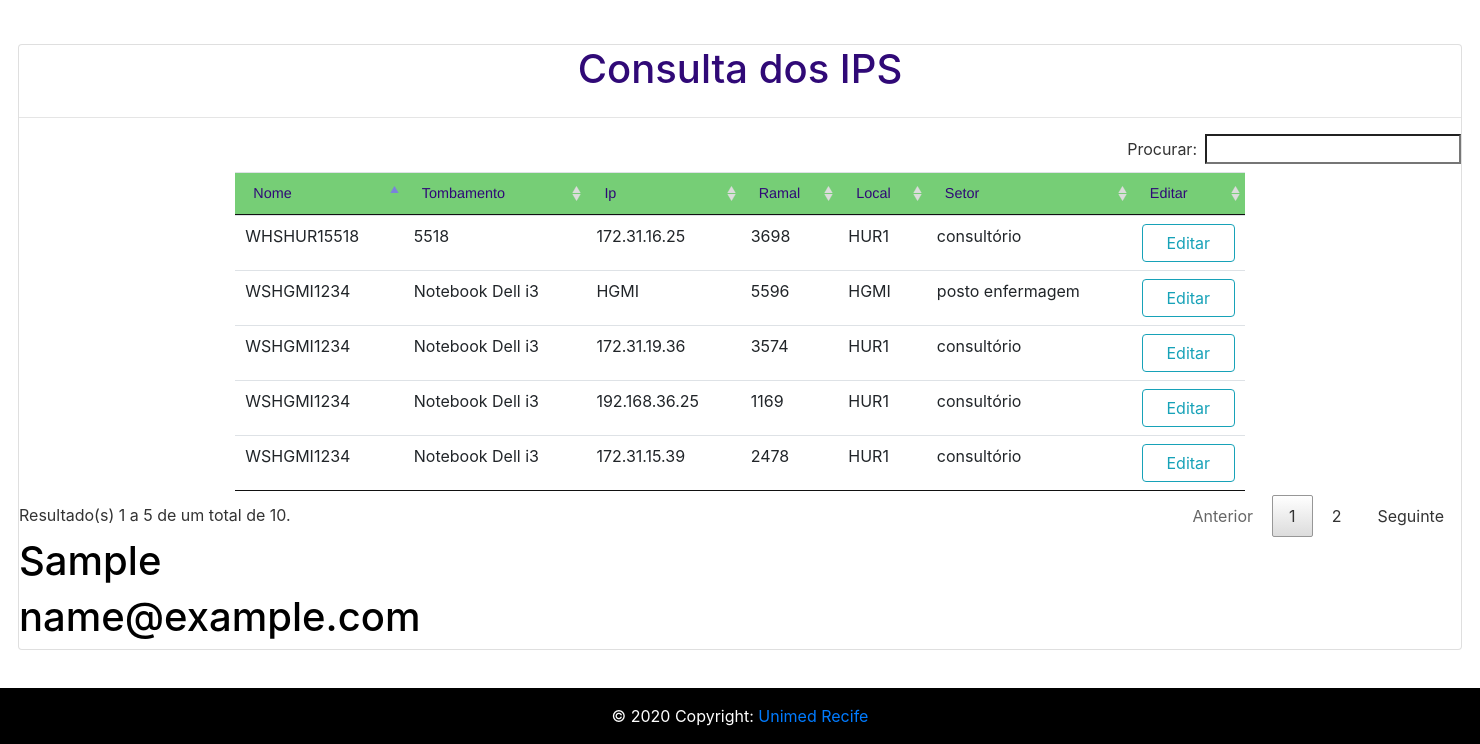
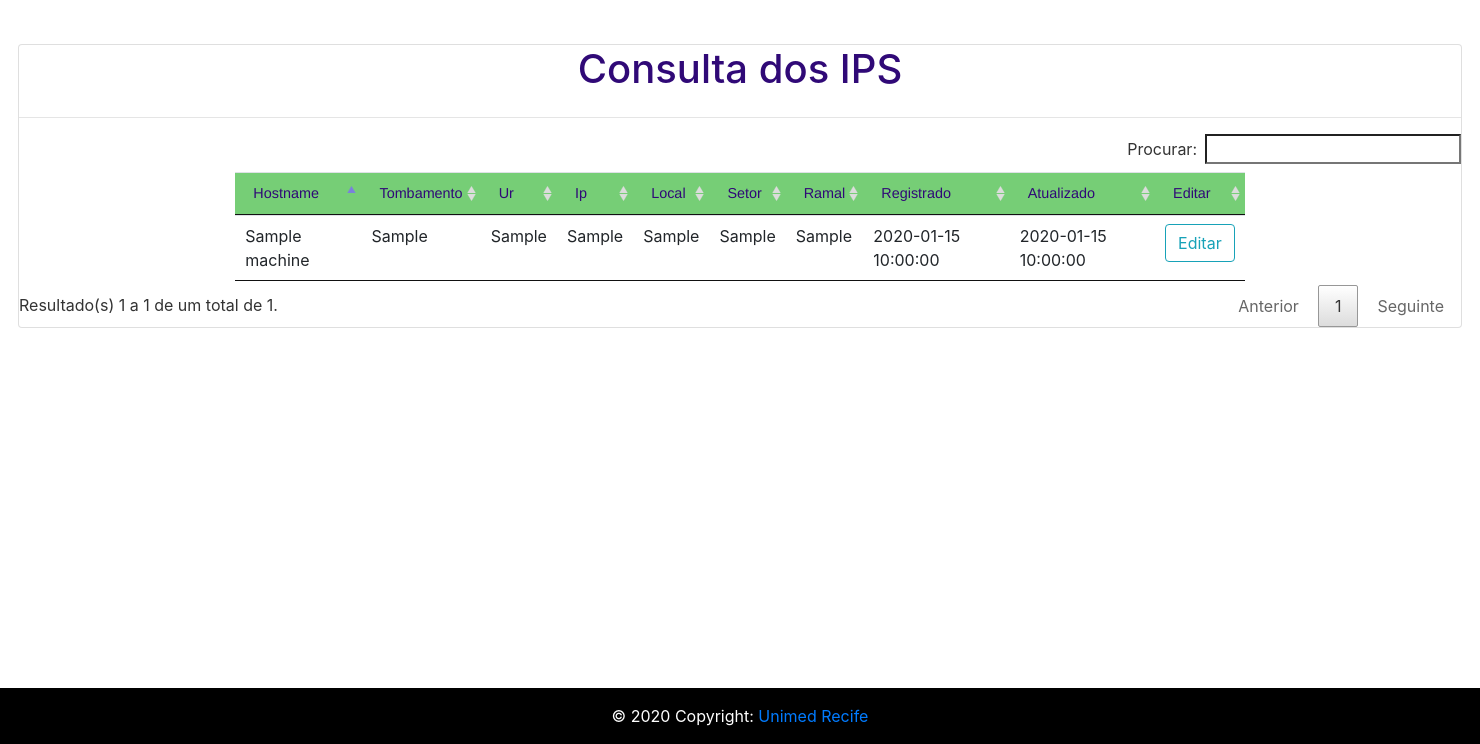
Before and after one commit to aluisq/learning_flask, a Flask app: page /ips in a window 1480 px wide. Shown: the part 56-800 px from the top of the page. Run offline with Flask 2, Linux system fonts and the light colour scheme; a user stored in the database is signed in; tables that the repository leaves empty hold one stand-in row (values such as "Sample post"); some libraries are stand-ins or nearby versions.

Commit message:
retrieve machines's info from db

```diff
--- a/app/__init__.py
+++ b/app/__init__.py
@@ -20,8 +20,8 @@ login_manager = LoginManager(app)
 bootstrap = Bootstrap(app)
 db = SQLAlchemy(app)
 
-from app.views import views, admin_views
-from app.models import users
+from app.views import views, admin_view
+from app.models import users, machines
 
 db.init_app(app)
 db.create_all()
--- a/app/templates/public/templates/ips.html
+++ b/app/templates/public/templates/ips.html
@@ -16,112 +16,34 @@
             <table id="ipTable" class="table" style="width:70%;  margin: auto; ">
                 <thead>
                     <tr>
-                        <th>Nome</th>
+                        <th>Hostname</th>
                         <th>Tombamento</th>
+                        <th>Ur</th>
                         <th>Ip</th>
-                        <th>Ramal</th>
                         <th>Local</th>
                         <th>Setor</th>
+                        <th>Ramal</th>
+                        <th>Registrado</th>
+                        <th>Atualizado</th>
                         <th>Editar</th>
                     </tr>
                 </thead>
                 <tbody>
+                    {% for machine in machines %}
                     <tr>
-                        <td>WSHGMI1234</td>
-                        <td>Notebook Dell i3</td>
-                        <td>HGMI</td>
-                        <td>5596</td>
-                        <td>HGMI</td>
-                        <td>posto enfermagem</td>
+                        <td>{{machine.hostname}}</td>
+                        <td>{{machine.tipping}}</td>
+                        <td>{{machine.ur}}</td>
+                        <td>{{machine.ip}}</td>
+                        <td>{{machine.local}}</td>
+                        <td>{{machine.sector}}</td>
+                        <td>{{machine.ramal}}</td>
+                        <td>{{machine.created_at}}</td>
+                        <td>{{machine.updated_at}}</td>
                         <td><button class="btn btn-sl btn-outline-info btn-block" type="submit">Editar</button></td>
                     </tr>
-                    <tr>
-                        <td>WHSHUR15518</td>
-                        <td>5518</td>
-                        <td>172.31.16.25</td>
-                        <td>3698</td>
-                        <td>HUR1</td>
-                        <td>consultório</td>
-                        <td><button class="btn btn-sl btn-outline-info btn-block" type="submit">Editar</button></td>
-                    </tr>
-                    <tr>
-                        <td>WSHGMI1234</td>
-                        <td>Notebook Dell i3</td>
-                        <td>172.31.19.36</td>
-                        <td>3574</td>
-                        <td>HUR1</td>
-                        <td>consultório</td>
-                        <td><button class="btn btn-sl btn-outline-info btn-block" type="submit">Editar</button></td>
-                    </tr>
-                    <tr>
-                        <td>WSHGMI1234</td>
-                        <td>Notebook Dell i3</td>
-                        <td>192.168.36.25</td>
-                        <td>1169</td>
-                        <td>HUR1</td>
-                        <td>consultório</td>
-                        <td><button class="btn btn-sl btn-outline-info btn-block" type="submit">Editar</button></td>
-                    </tr>
-                    <tr>
-                        <td>WSHGMI1234</td>
-                        <td>Notebook Dell i3</td>
-                        <td>172.31.15.39</td>
-                        <td>2478</td>
-                        <td>HUR1</td>
-                        <td>consultório</td>
-                        <td><button class="btn btn-sl btn-outline-info btn-block" type="submit">Editar</button></td>
-                    </tr>
-                    <tr>
-                        <td>WSHGMI1234</td>
-                        <td>Notebook Dell i3</td>
-                        <td>172.31.19.16</td>
-                        <td>4258</td>
-                        <td>HUR1</td>
-                        <td>consultório</td>
-                        <td><button class="btn btn-sl btn-outline-info btn-block" type="submit">Editar</button></td>
-                    </tr>
-                    <tr>
-                        <td>WSHGMI1234</td>
-                        <td>Notebook Dell i3</td>
-                        <td>172.31.16.20</td>
-                        <td>7854</td>
-                        <td>HUR1</td>
-                        <td>consultório</td>
-                        <td><button class="btn btn-sl btn-outline-info btn-block" type="submit">Editar</button></td>
-                    </tr>
-                    <tr>
-                        <td>WSHGMI1234</td>
-                        <td>Notebook Dell i3</td>
-                        <td>172.31.10.21</td>
-                        <td>9654</td>
-                        <td>HUR1</td>
-                        <td>consultório</td>
-                        <td><button class="btn btn-sl btn-outline-info btn-block" type="submit">Editar</button></td>
-                    </tr>
-                    <tr>
-                        <td>WSHGMI1234</td>
-                        <td>Notebook Dell i3</td>
-                        <td>192.168.11.14</td>
-                        <td>5789</td>
-                        <td>HUR1</td>
-                        <td>consultório</td>
-                        <td><button class="btn btn-sl btn-outline-info btn-block" type="submit">Editar</button></td>
-                    </tr>
-                    <tr>
-                        <td>WSHGMI1234</td>
-                        <td>Notebook Dell i3</td>
-                        <td>192.168.16.25</td>
-                        <td>3188</td>
-                        <td>HUR1</td>
-                        <td>consultório</td>
-                        <td><button class="btn btn-sl btn-outline-info btn-block" type="submit">Editar</button></td>
-                    </tr>
+                    {% endfor %}
             </table>
-            {% for user in users %}
-            <h1>{{user.first_name}}</h1>
-            <h1>{{user.email}}</h1>
-            {% endfor %}
-
         </div>
     </div>
 {% endblock %}
--- a/app/views/views.py
+++ b/app/views/views.py
@@ -1,6 +1,7 @@
 import datetime
 from app import app, db
 from app.models.users import User
+from app.models.machines import Machine
 from flask import render_template, request, redirect, url_for, send_file
 from flask_login import login_user, logout_user, login_required, current_user
 from app.helpers.authentication import Auth
@@ -14,26 +15,22 @@ def login():
 
         user = User.query.filter_by(login=login).first()
 
-        if user and user.verify_password(password):
+        if not (user and user.verify_password(password)):
+            error = "Login/Password inválido"
+            return render_template('public/templates/login.html', error = error)
+        else:
             payload = {
                     "id" : user.id,
                     "login" : user.login,
                     "exp" : datetime.datetime.utcnow() + datetime.timedelta(minutes=1)
                     }
             token = Auth.create(payload)
-
             print(token)
             print(Auth.checked(token))
             login_user(user)
             return redirect(url_for('index'))
-
-        else:
-            error = "Login/Password inválido"
-            return render_template('public/templates/login.html', error = error)
-
     else:
         return render_template('public/templates/login.html')
-
 
 @app.route("/logout")
 def logout():
@@ -49,8 +46,8 @@ def ips():
     if not current_user.is_authenticated:
         return redirect(url_for('login'))
     else:
-        users = User.query.filter().all()
-        return render_template('public/templates/ips.html', users = users )
+        machines = Machine.query.filter().all()
+        return render_template('public/templates/ips.html', machines = machines )
 
 @app.route("/documents")
 def doc():
```
Also changed, not shown: app/models/machines.py (+22 -14 lines), app/bigbox.db, app/views/admin_view.py (renamed from app/views/admin_views.py), app/views/machine_view.py (added).
